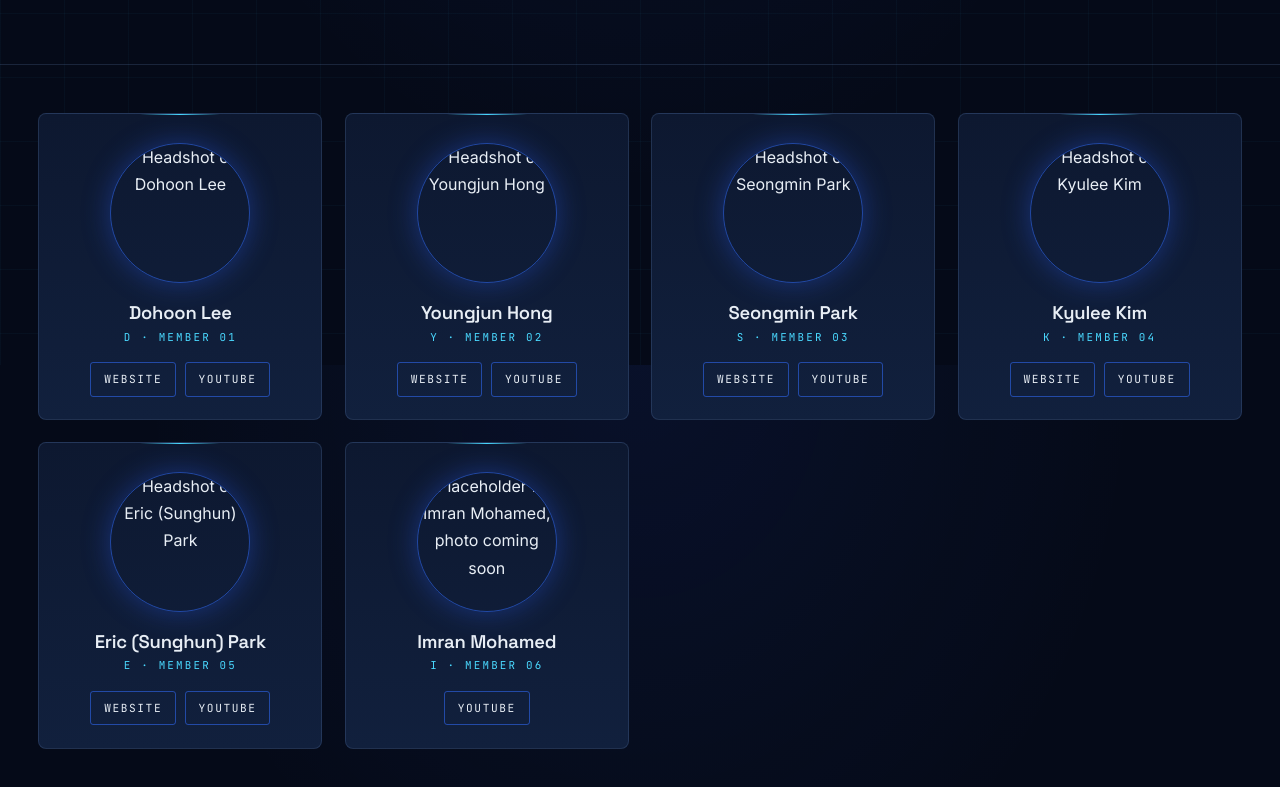
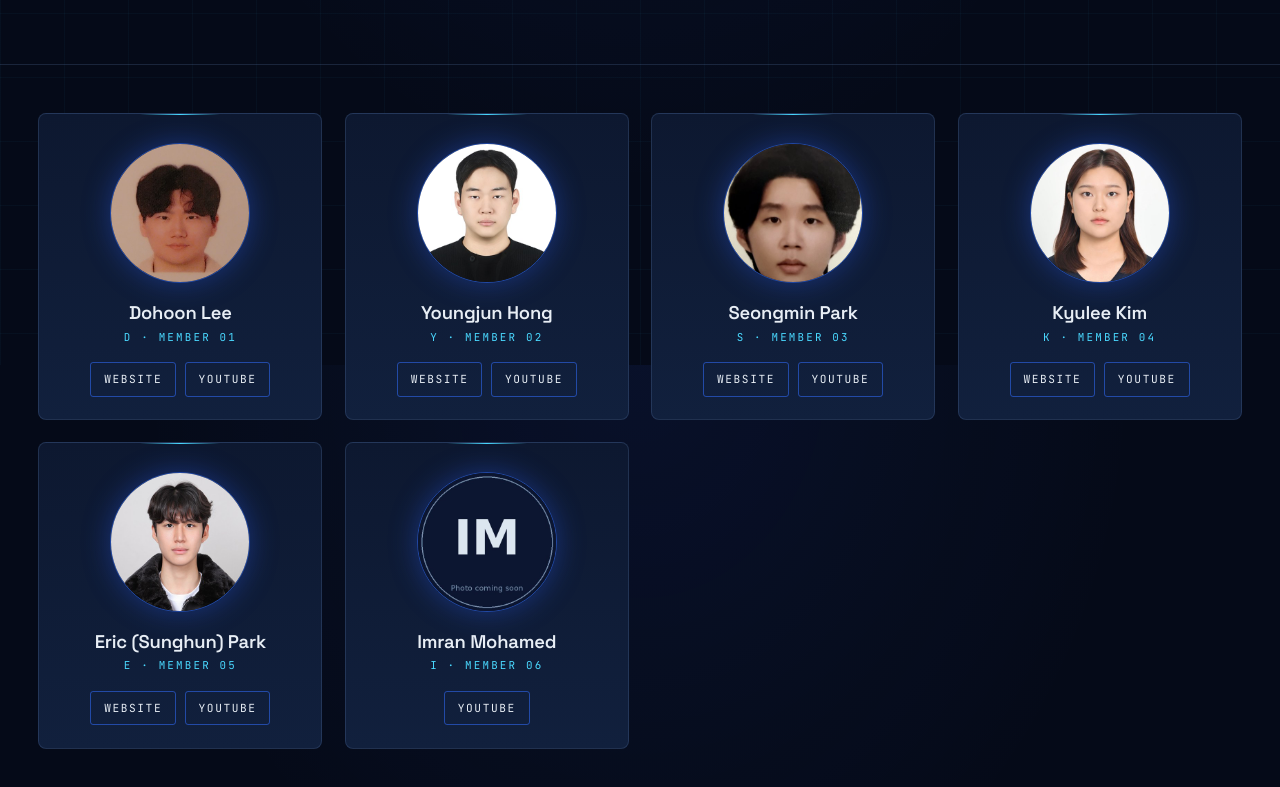
Before and after one commit to ericshpark/dyskei, a plain HTML site: page about.html in a window 1280 px wide. Shown: the part 435-1222 px from the top of the page. Drawn offline with Linux system fonts and the light colour scheme.

Commit message:
Add files via upload

```diff
--- a/about.html
+++ b/about.html
@@ -50,7 +50,7 @@
     <!-- D · Dohoon Lee -->
     <article class="member-card">
       <div class="member-card__photo">
-        <img src="team/dohoon.jpg" alt="Headshot of Dohoon Lee">
+        <img src="dohoon.jpg" alt="Headshot of Dohoon Lee">
       </div>
       <h3 class="member-card__name">Dohoon Lee</h3>
       <p class="member-card__role">D · Member 01</p>
@@ -63,7 +63,7 @@
     <!-- Y · Youngjun Hong -->
     <article class="member-card">
       <div class="member-card__photo">
-        <img src="team/youngjun.jpg" alt="Headshot of Youngjun Hong">
+        <img src="youngjun.jpg" alt="Headshot of Youngjun Hong">
       </div>
       <h3 class="member-card__name">Youngjun Hong</h3>
       <p class="member-card__role">Y · Member 02</p>
@@ -76,7 +76,7 @@
     <!-- S · Seongmin Park -->
     <article class="member-card">
       <div class="member-card__photo">
-        <img src="team/seongmin.jpg" alt="Headshot of Seongmin Park">
+        <img src="seongmin.jpg" alt="Headshot of Seongmin Park">
       </div>
       <h3 class="member-card__name">Seongmin Park</h3>
       <p class="member-card__role">S · Member 03</p>
@@ -89,7 +89,7 @@
     <!-- K · Kyulee Kim -->
     <article class="member-card">
       <div class="member-card__photo">
-        <img src="team/kyulee.jpg" alt="Headshot of Kyulee Kim">
+        <img src="kyulee.jpg" alt="Headshot of Kyulee Kim">
       </div>
       <h3 class="member-card__name">Kyulee Kim</h3>
       <p class="member-card__role">K · Member 04</p>
@@ -102,7 +102,7 @@
     <!-- E · Eric (Sunghun) Park -->
     <article class="member-card">
       <div class="member-card__photo">
-        <img src="team/eric.jpg" alt="Headshot of Eric (Sunghun) Park">
+        <img src="eric.jpg" alt="Headshot of Eric (Sunghun) Park">
       </div>
       <h3 class="member-card__name">Eric (Sunghun) Park</h3>
       <p class="member-card__role">E · Member 05</p>
@@ -115,7 +115,7 @@
     <!-- I · Imran Mohamed -->
     <article class="member-card">
       <div class="member-card__photo">
-        <img src="team/imran.jpg" alt="Placeholder for Imran Mohamed, photo coming soon">
+        <img src="imran.jpg" alt="Placeholder for Imran Mohamed, photo coming soon">
       </div>
       <h3 class="member-card__name">Imran Mohamed</h3>
       <p class="member-card__role">I · Member 06</p>
```
